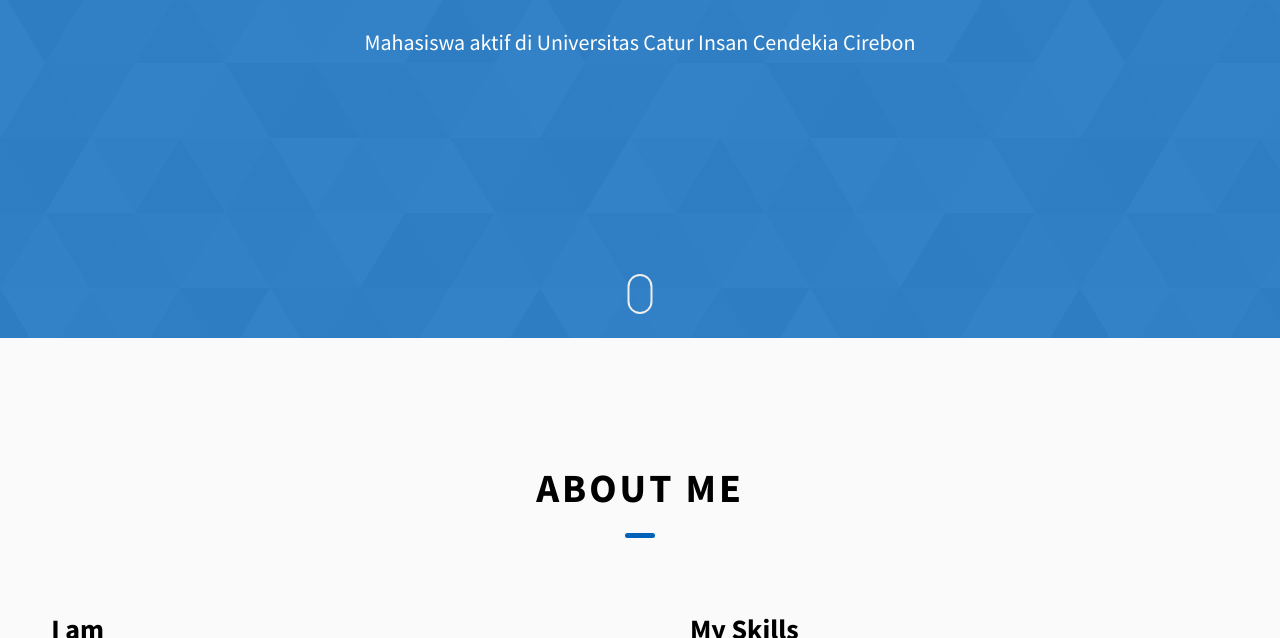
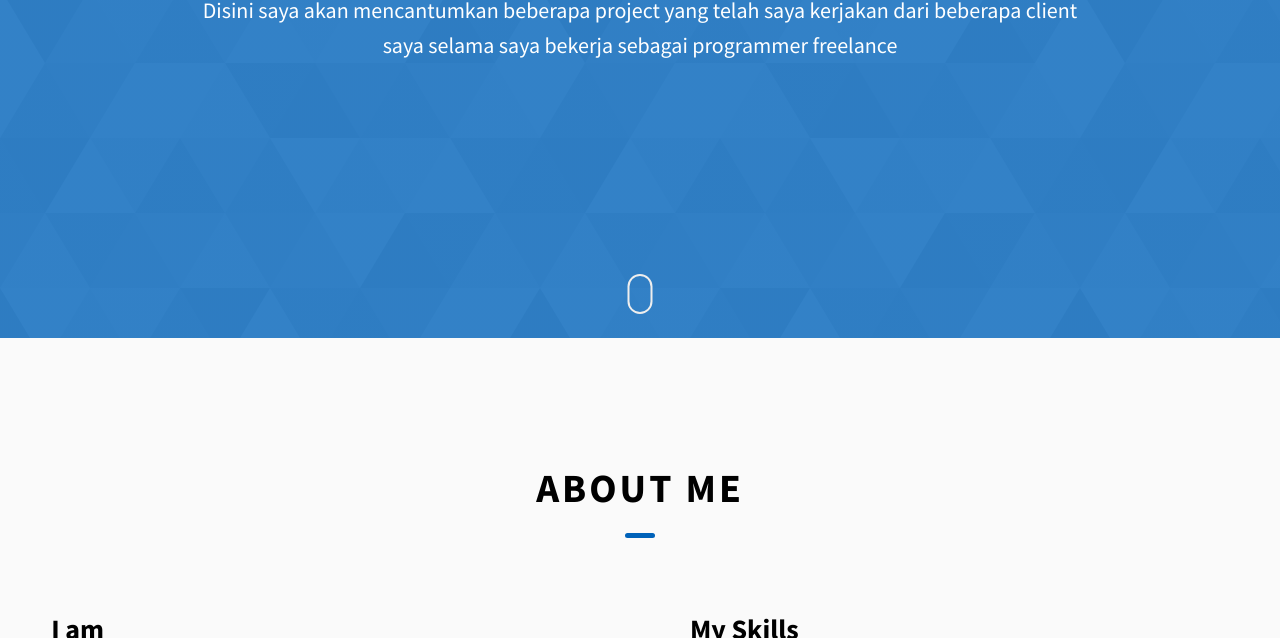
Before and after one commit to albertjz/albertjz.github.io, a website: page index.html in a window 1280 px wide. Shown: the part 462-1100 px from the top of the page. Drawn offline with Linux system fonts and the light colour scheme.

Commit message:
Update index.html

```diff
--- a/index.html
+++ b/index.html
@@ -85,9 +85,9 @@
     <section class="home-hero">
       <div class="home-hero__content">
         <h1 class="heading-primary">Hai, Nama Saya Albert Julian Y</h1>
-        <div class="home-hero__info">
+        <div class="homecli-hero__info">
           <p class="text-primary">
-           Mahasiswa aktif di Universitas Catur Insan Cendekia Cirebon
+            Disini saya akan mencantumkan beberapa project yang telah saya kerjakan dari beberapa client saya selama saya bekerja sebagai programmer freelance
           </p>
         </div>
       </div>
```
